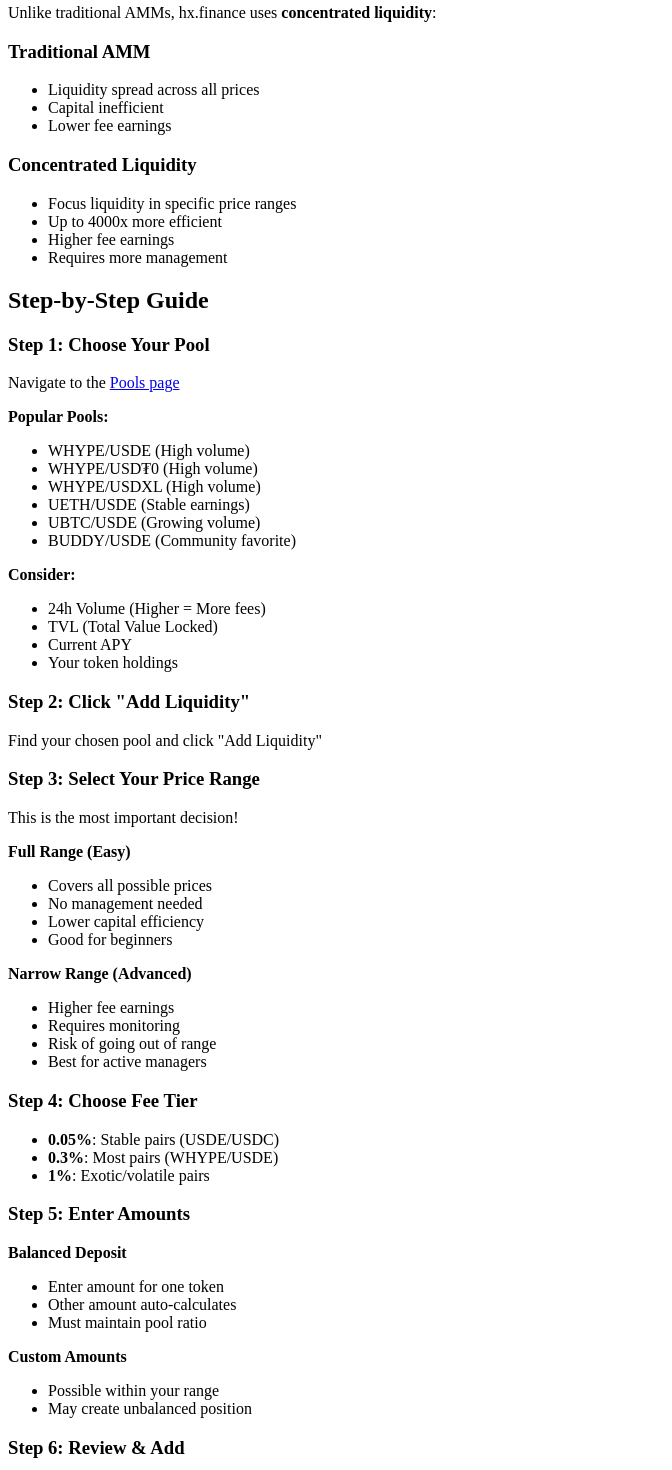
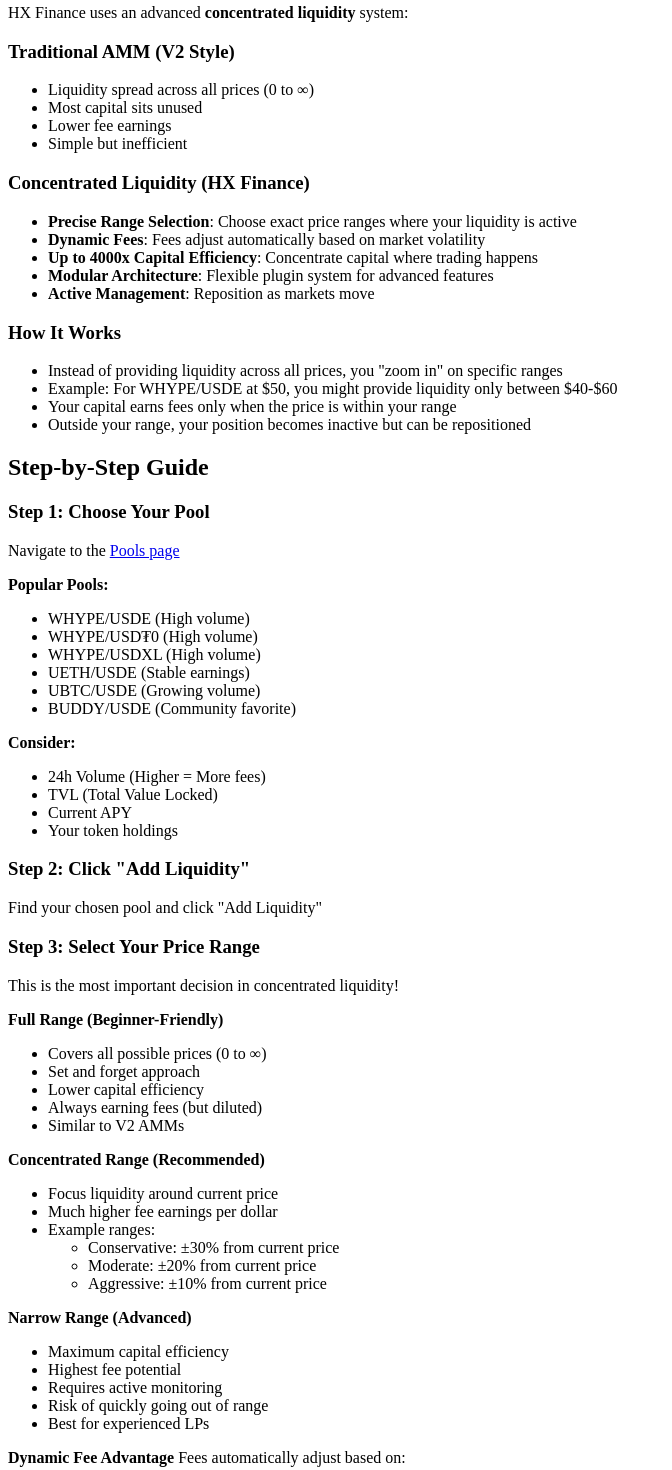
Before and after one commit to hxfinance/hx-docs, a Next.js app: page /liquidity/becoming-lp in a window 1280 px wide. Shown: the part 740-2210 px from the top of the page, without its empty margins (0-672 px from the left). Built offline with nearby package versions, Linux system fonts and the light colour scheme.

Commit message:
update docs

```diff
--- a/pages/liquidity/becoming-lp.mdx
+++ b/pages/liquidity/becoming-lp.mdx
@@ -30,18 +30,26 @@
 
 ## Understanding Concentrated Liquidity
 
-Unlike traditional AMMs, hx.finance uses **concentrated liquidity**:
+HX Finance uses an advanced **concentrated liquidity** system:
 
-### Traditional AMM
-- Liquidity spread across all prices
-- Capital inefficient
+### Traditional AMM (V2 Style)
+- Liquidity spread across all prices (0 to ∞)
+- Most capital sits unused
 - Lower fee earnings
+- Simple but inefficient
 
-### Concentrated Liquidity
-- Focus liquidity in specific price ranges
-- Up to 4000x more efficient
-- Higher fee earnings
-- Requires more management
+### Concentrated Liquidity (HX Finance)
+- **Precise Range Selection**: Choose exact price ranges where your liquidity is active
+- **Dynamic Fees**: Fees adjust automatically based on market volatility
+- **Up to 4000x Capital Efficiency**: Concentrate capital where trading happens
+- **Modular Architecture**: Flexible plugin system for advanced features
+- **Active Management**: Reposition as markets move
+
+### How It Works
+- Instead of providing liquidity across all prices, you "zoom in" on specific ranges
+- Example: For WHYPE/USDE at $50, you might provide liquidity only between $40-$60
+- Your capital earns fees only when the price is within your range
+- Outside your range, your position becomes inactive but can be repositioned
 
 ## Step-by-Step Guide
 
@@ -69,25 +77,51 @@
 
 ### Step 3: Select Your Price Range
 
-This is the most important decision!
+This is the most important decision in concentrated liquidity!
 
-**Full Range (Easy)**
-- Covers all possible prices
-- No management needed
+**Full Range (Beginner-Friendly)**
+- Covers all possible prices (0 to ∞)
+- Set and forget approach
 - Lower capital efficiency
-- Good for beginners
+- Always earning fees (but diluted)
+- Similar to V2 AMMs
+
+**Concentrated Range (Recommended)**
+- Focus liquidity around current price
+- Much higher fee earnings per dollar
+- Example ranges:
+  - Conservative: ±30% from current price
+  - Moderate: ±20% from current price
+  - Aggressive: ±10% from current price
 
 **Narrow Range (Advanced)**
-- Higher fee earnings
-- Requires monitoring
-- Risk of going out of range
-- Best for active managers
+- Maximum capital efficiency
+- Highest fee potential
+- Requires active monitoring
+- Risk of quickly going out of range
+- Best for experienced LPs
 
-### Step 4: Choose Fee Tier
+**Dynamic Fee Advantage**
+Fees automatically adjust based on:
+- Market volatility
+- Trading volume
+- Price movements
+This means you earn optimal fees without manual intervention!
 
-- **0.05%**: Stable pairs (USDE/USDC)
-- **0.3%**: Most pairs (WHYPE/USDE)
-- **1%**: Exotic/volatile pairs
+### Step 4: Understand Dynamic Fees
+
+Unlike fixed fee tiers, HX Finance uses **dynamic fees** that automatically adjust:
+
+**Base Fee Levels**
+- **0.05%**: Common for most pairs
+- Automatically increases during high volatility
+- Decreases during stable periods
+
+**How Dynamic Fees Benefit You**
+- Higher fees during volatile markets = more earnings
+- Lower fees during calm periods = more volume
+- No need to manually switch fee tiers
+- Optimal fee capture without intervention
 
 ### Step 5: Enter Amounts
 
```
Also changed, not shown: pages/technical/smart-contracts.mdx (+19 -15 lines).
